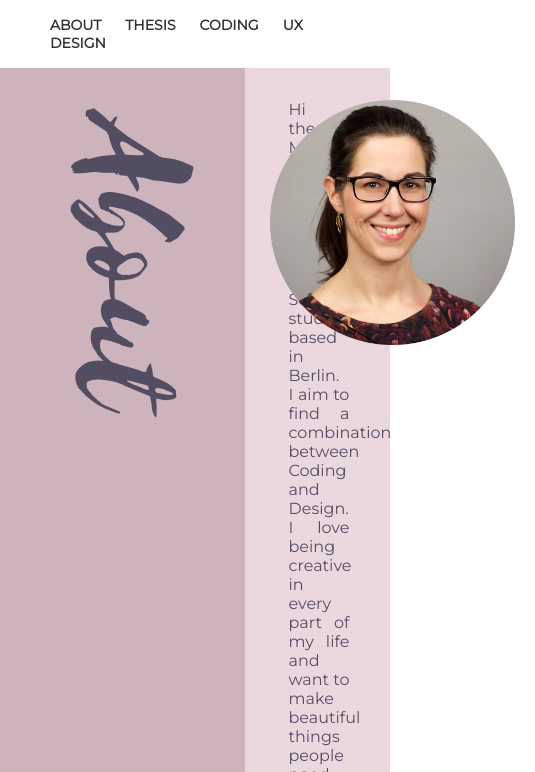
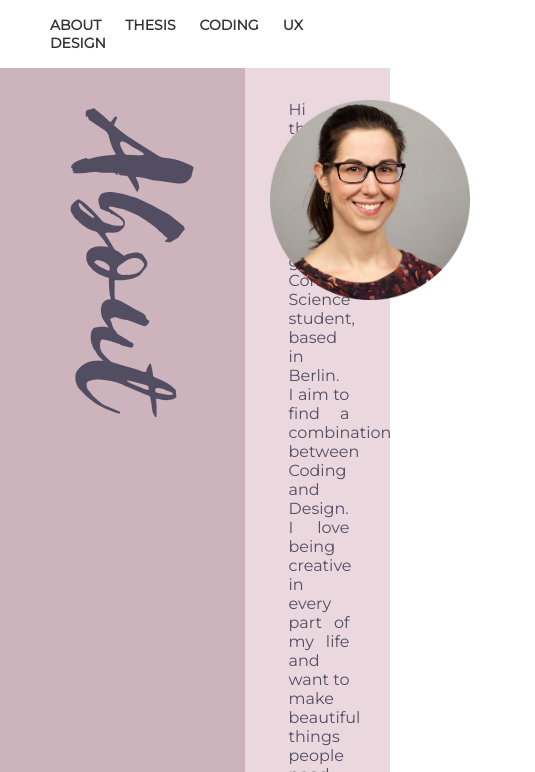
Before and after one commit to sarahkami/sarahkami.github.io, a plain HTML site: page index.html in a window 390 px wide. Shown: the top 772 px of the page, 535 px wide, since content can reach past the window. Drawn offline with nearby package versions, Linux system fonts and the light colour scheme; a web font is replaced by a local one.

Commit message:
add some responsiveness

```diff
--- a/sarahkami.css
+++ b/sarahkami.css
@@ -168,6 +168,25 @@ section {
   left: 250px;
 }
 
+@media (max-width: 1200px) {
+  .avatar {
+    max-width: 225px;
+  }
+}
+
+@media (max-width: 1080px) {
+  .avatar {
+    max-width: 200px;
+  }
+}
+
+/*@media (max-width: 900px) {
+  .avatar {
+    max-width: 200px;
+    float: none;
+  }
+}*/
+
 
 .link {
   color: black;
```
